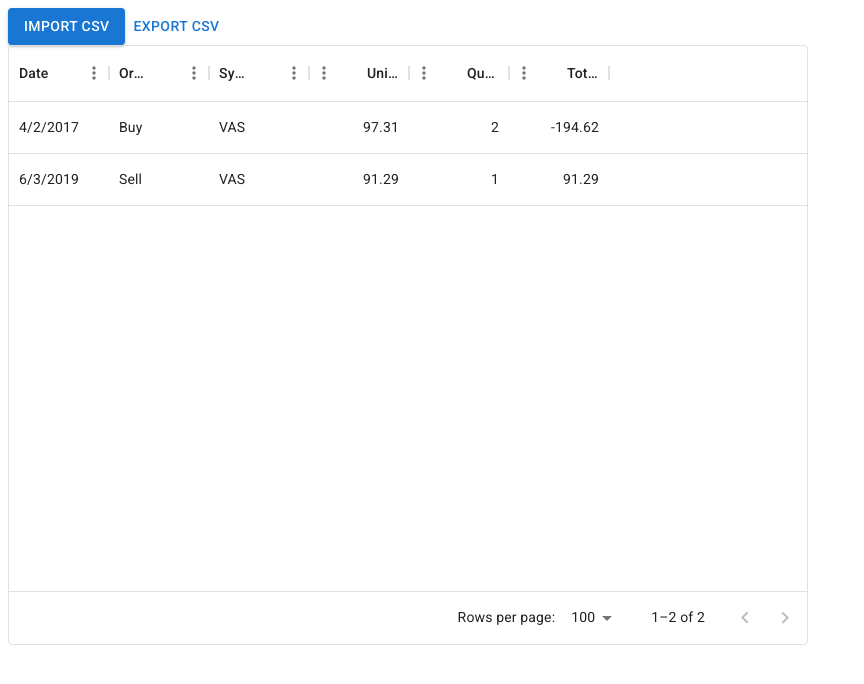
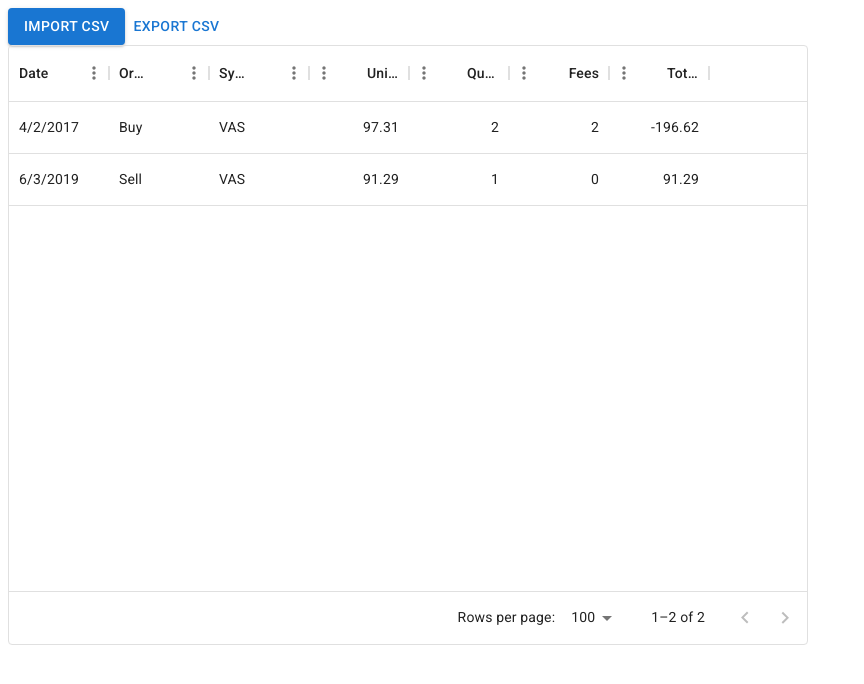
Before and after one commit to ltrel/xport, a React (Vite) app: page / in a window 1280 px wide. Shown: the top 684 px of the page, without its empty margins (0-864 px from the left). Built offline with nearby package versions, Linux system fonts and the light colour scheme.

Commit message:
Add fees field to trades

```diff
--- a/src/TradeHistory.tsx
+++ b/src/TradeHistory.tsx
@@ -15,6 +15,7 @@ interface TradeRecord {
   sym: string,
   unitPrice: number,
   quantity: number,
+  fees: number,
 }
 
 const initialTrades: TradeRecord[] = [
@@ -23,14 +24,16 @@ const initialTrades: TradeRecord[] = [
     orderType: 'Buy',
     sym: 'VAS',
     unitPrice: 97.31,
-    quantity: 2
+    quantity: 2,
+    fees: 2
   },
   {
     date: new Date(2019, 5, 3),
     orderType: 'Sell',
     sym: 'VAS',
     unitPrice: 91.29,
-    quantity: 1
+    quantity: 1,
+    fees: 0
   },
 ]
 
@@ -43,13 +46,14 @@ export default function TradeHistory() {
     { field: 'sym', headerName: 'Symbol' },
     { field: 'unitPrice', headerName: 'Unit Price', type: 'number' },
     { field: 'quantity', headerName: 'Quantity', type: 'number' },
+    { field: 'fees', headerName: 'Fees', type: 'number' },
     { field: 'total', headerName: 'Total', type: 'number' },
   ]
 
   const rows: GridRowsProp = trades.map((x, i) => ({
     ...x,
     id: i,
-    total: x.unitPrice * x.quantity * (x.orderType === 'Buy' ? -1 : 1)
+    total: x.unitPrice * x.quantity * (x.orderType === 'Buy' ? -1 : 1) - x.fees
   }));
 
   const handleImport = async (file: File) => {
```
